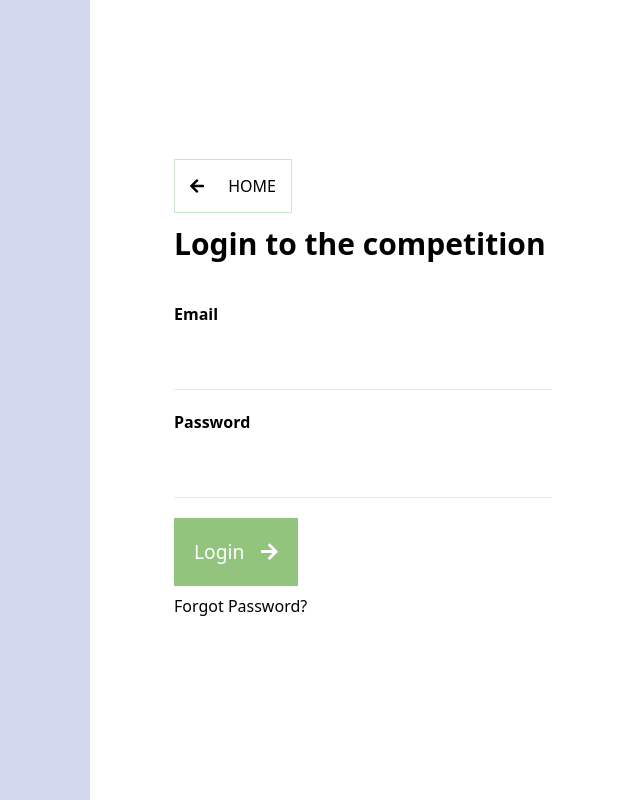
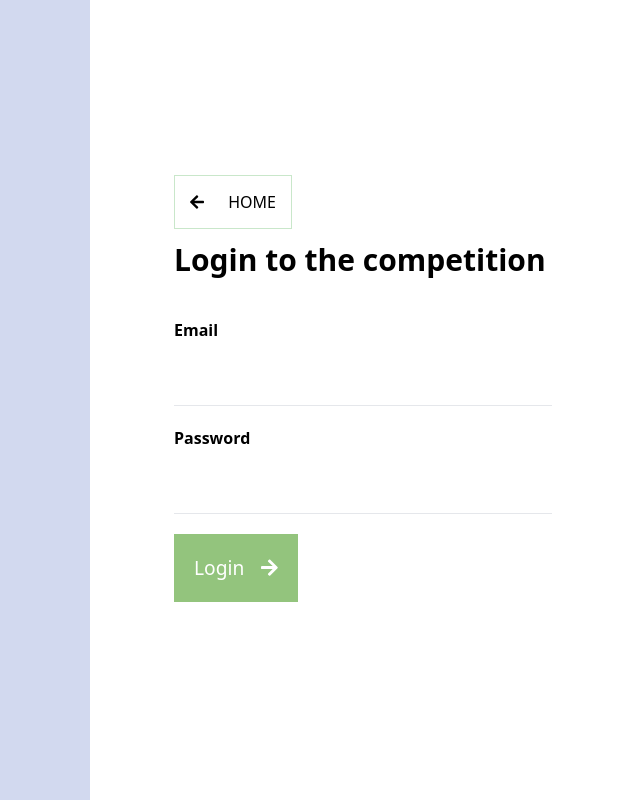
Before and after one commit to NewcastleRSE/CVPR-NAS-VUE, a Vue app: page /login in a window 1280 px wide. Shown: the whole page, without its empty margins (550-1190 px from the left). Built offline with nearby package versions, Linux system fonts and the light colour scheme; the HTML template or start-up script is replaced by a standard one; what vue-progress-path would draw is missing.

Commit message:
Hide link to forgotten pass word page

```diff
--- a/src/views/Login.vue
+++ b/src/views/Login.vue
@@ -31,7 +31,7 @@
               Login <font-awesome-icon class="ml-3" :icon="['fas', 'arrow-right']" />
             </button>
             <p class="my-2">
-              <router-link to="/forgotpassword" >Forgot Password?</router-link>
+           <!--   <router-link to="/forgotpassword" >Forgot Password?</router-link> -->
             </p>
           </form>
         </div>
```
